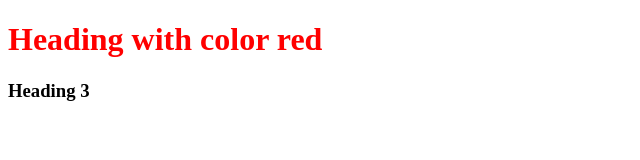
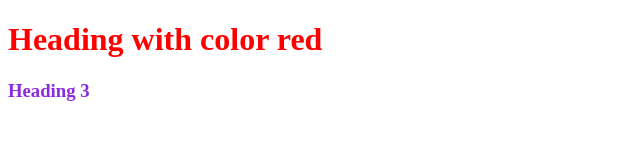
Before and after one commit to mnalii/test, a plain HTML site: page index.html in a window 1280 px wide. Shown: the whole page, without its empty margins (0-640 px from the left). Drawn offline with Linux system fonts and the light colour scheme.

Commit message:
change style

```diff
--- a/style.css
+++ b/style.css
@@ -1,3 +1,7 @@
 .red {
   color: red;
 }
+
+h3 {
+  color: blueviolet;
+}
```
